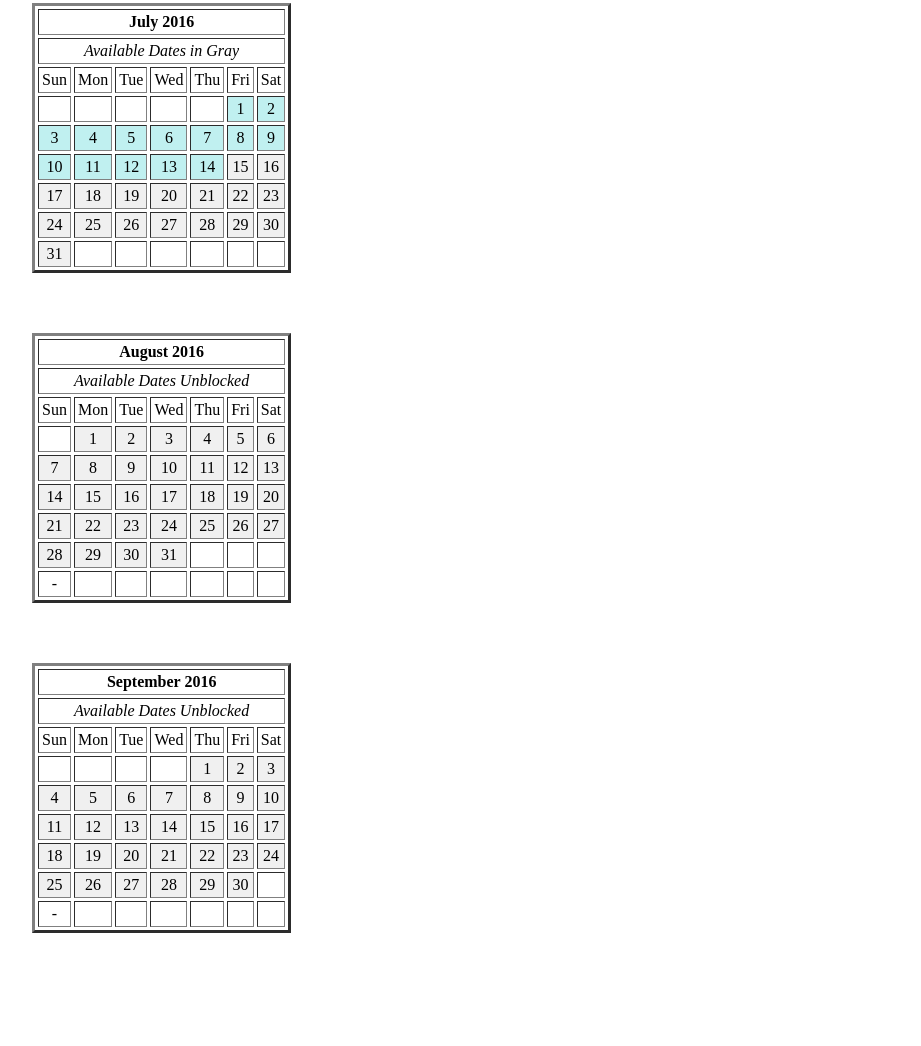
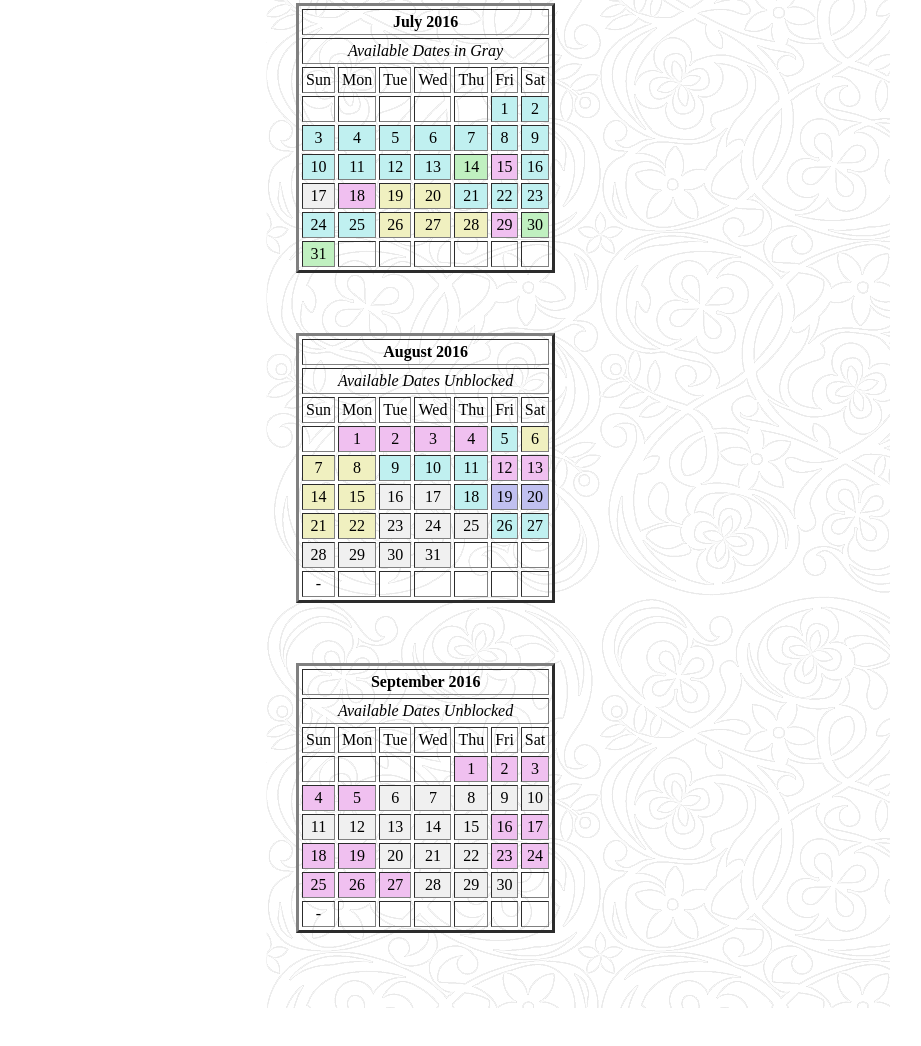
Before and after one commit to radishpower/brickowski, a plain HTML site: page index.html in a window 1280 px wide. Shown: the part 1414-2460 px from the top of the page, without its empty margins (62-983 px from the left). Drawn offline with nearby package versions, Linux system fonts and the light colour scheme; a script that the page names is missing; a web font is replaced by a local one.

Commit message:
Updating the currently deployed system

```diff
--- a/base.css
+++ b/base.css
@@ -3,13 +3,16 @@ body {
   padding: 0 0;
 }
 
+h1 { font-family: 'Amatica SC', cursive; font-size: 200%; }
+
 h5 {
   font-family: 'Amatica SC', cursive;
+  font-size: 120%;
 }
 
 #container {
-  margin-left: 1em;
-  width: 720px;
+  margin: auto;
+  max-width: 720px;
 }
 
 .insection {
@@ -102,48 +105,3 @@ h5 {
   width: 300px;
   margin: 30px 30px;
 }
-
-.archive_photos {
-  position: relative;
-  height: 400px;
-  width: 100%;
-  overflow: hidden;
-}
-
-.archive_photos_before {
-  float: left;
-  width: 50%;
-  height: 260px;
-  overflow: hidden;
-}
-
-.archive_photos_before h1 {
-  position: absolute;
-  color: white;
-  top: 0;
-  left: 17;
-}
-
-.archive_photos_before img {
-  float: left;
-  width: 100%;
-}
-
-.archive_photos_after {
-  float: right;
-  width: 50%;
-  height: 260px;
-  overflow: hidden;
-}
-
-.archive_photos_after h1 {
-  position: absolute;
-  color: white;
-  top: 0;
-  right: 17;
-}
-
-.archive_photos_after img {
-  float: right;
-  width: 100%;
-}
--- a/index.html
+++ b/index.html
@@ -62,7 +62,7 @@
     <div class="insection">
 
 	<h1>Stay With Us. Play With Us in San Francisco.</h1>
-	<p>We are a household of six shaping our lives in the heart of SF. The use of Brickowski Bricks help us figure out what things and activities we like. With Brickowski Bricks, you can spend evenings in our home, buy things we make, and services we provide. You can also follow how we stay active and how we make our SF lifestyle work. To visit for a few evenings, send an email to someone you know who lives here and/or brickowski-bugs@googlegroups.com</p>
+	<p>We are a household of six shaping our lives in the heart of SF. The use of Brickowski Bricks help us figure out what things and activities we like. With Brickowski Bricks, you can spend evenings in our home, buy things we make, and services we provide. You can also follow how we stay active and how we make our SF lifestyle work. To visit for a few evenings, send an email to someone you know who lives here and/or inquiry@brickowski.com</p>
 
     </div>
 
@@ -114,30 +114,30 @@
 	<TD bgcolor="#c0f0f0" ALIGN=center>11</TD>
 	<TD bgcolor="#c0f0f0" ALIGN=center>12</TD>
 	<TD bgcolor="#c0f0f0" ALIGN=center>13</TD>
-	<TD bgcolor="#c0f0f0" ALIGN=center>14</TD>
-	<TD bgcolor="#f0f0f0" ALIGN=center>15</TD>
-	<TD bgcolor="#f0f0f0" ALIGN=center>16</TD>
+	<TD bgcolor="#c0f0c0" ALIGN=center>14</TD>
+	<TD bgcolor="#f0c0f0" ALIGN=center>15</TD>
+	<TD bgcolor="#c0f0f0" ALIGN=center>16</TD>
 	</TR>
 	<TR>
 	<TD bgcolor="#f0f0f0" ALIGN=center>17</TD>
-	<TD bgcolor="#f0f0f0" ALIGN=center>18</TD>
-	<TD bgcolor="#f0f0f0" ALIGN=center>19</TD>
-	<TD bgcolor="#f0f0f0" ALIGN=center>20</TD>
-	<TD bgcolor="#f0f0f0" ALIGN=center>21</TD>
-	<TD bgcolor="#f0f0f0" ALIGN=center>22</TD>
-	<TD bgcolor="#f0f0f0" ALIGN=center>23</TD>
+	<TD bgcolor="#f0bff0" ALIGN=center>18</TD>
+	<TD bgcolor="#f0f0c0" ALIGN=center>19</TD>
+	<TD bgcolor="#f0f0c0" ALIGN=center>20</TD>
+	<TD bgcolor="#c0f0f0" ALIGN=center>21</TD>
+	<TD bgcolor="#c0f0f0" ALIGN=center>22</TD>
+	<TD bgcolor="#c0f0f0" ALIGN=center>23</TD>
 	</TR>
 	<TR>
-	<TD bgcolor="#f0f0f0" ALIGN=center>24</TD>
-	<TD bgcolor="#f0f0f0" ALIGN=center>25</TD>
-	<TD bgcolor="#f0f0f0" ALIGN=center>26</TD>
-	<TD bgcolor="#f0f0f0" ALIGN=center>27</TD>
-	<TD bgcolor="#f0f0f0" ALIGN=center>28</TD>
-	<TD bgcolor="#f0f0f0" ALIGN=center>29</TD>
-	<TD bgcolor="#f0f0f0" ALIGN=center>30</TD>
+	<TD bgcolor="#c0f0f0" ALIGN=center>24</TD>
+	<TD bgcolor="#c0f0f0" ALIGN=center>25</TD>
+	<TD bgcolor="#f0f0c0" ALIGN=center>26</TD>
+	<TD bgcolor="#f0f0c0" ALIGN=center>27</TD>
+	<TD bgcolor="#f0f0c0" ALIGN=center>28</TD>
+	<TD bgcolor="#f0c0f0" ALIGN=center>29</TD>
+	<TD bgcolor="#c0f0c0" ALIGN=center>30</TD>
 	</TR>
 	<TR>
-	<TD bgcolor="#f0f0f0" ALIGN=center>31</TD>
+	<TD bgcolor="#c0f0c0" ALIGN=center>31</TD>
 	<TD ALIGN=center></TD>
 	<TD ALIGN=center></TD>
 	<TD ALIGN=center></TD>
@@ -169,39 +169,39 @@
 	</TR>
 	<TR>
 	<TD ALIGN=center></TD>
-	<TD bgcolor="#f0f0f0" ALIGN=center>1</TD>
-	<TD bgcolor="#f0f0f0" ALIGN=center>2</TD>
-	<TD bgcolor="#f0f0f0" ALIGN=center>3</TD>
-	<TD bgcolor="#f0f0f0" ALIGN=center>4</TD>
-	<TD bgcolor="#f0f0f0" ALIGN=center>5</TD>
-	<TD bgcolor="#f0f0f0" ALIGN=center>6</TD>
+	<TD bgcolor="#f0c0f0" ALIGN=center>1</TD>
+	<TD bgcolor="#f0c0f0" ALIGN=center>2</TD>
+	<TD bgcolor="#f0c0f0" ALIGN=center>3</TD>
+	<TD bgcolor="#f0c0f0" ALIGN=center>4</TD>
+	<TD bgcolor="#c0f0f0" ALIGN=center>5</TD>
+	<TD bgcolor="#f0f0c0" ALIGN=center>6</TD>
 	</TR>
 	<TR>
-	<TD bgcolor="#f0f0f0" ALIGN=center>7</TD>
-	<TD bgcolor="#f0f0f0" ALIGN=center>8</TD>
-	<TD bgcolor="#f0f0f0" ALIGN=center>9</TD>
-	<TD bgcolor="#f0f0f0" ALIGN=center>10</TD>
-	<TD bgcolor="#f0f0f0" ALIGN=center>11</TD>
-	<TD bgcolor="#f0f0f0" ALIGN=center>12</TD>
-	<TD bgcolor="#f0f0f0" ALIGN=center>13</TD>
+	<TD bgcolor="#f0f0c0" ALIGN=center>7</TD>
+	<TD bgcolor="#f0f0c0" ALIGN=center>8</TD>
+	<TD bgcolor="#c0f0f0" ALIGN=center>9</TD>
+	<TD bgcolor="#c0f0f0" ALIGN=center>10</TD>
+	<TD bgcolor="#c0f0f0" ALIGN=center>11</TD>
+	<TD bgcolor="#f0c0f0" ALIGN=center>12</TD>
+	<TD bgcolor="#f0c0f0" ALIGN=center>13</TD>
 	</TR>
 	<TR>
-	<TD bgcolor="#f0f0f0" ALIGN=center>14</TD>
-	<TD bgcolor="#f0f0f0" ALIGN=center>15</TD>
+	<TD bgcolor="#f0f0c0" ALIGN=center>14</TD>
+	<TD bgcolor="#f0f0c0" ALIGN=center>15</TD>
 	<TD bgcolor="#f0f0f0" ALIGN=center>16</TD>
 	<TD bgcolor="#f0f0f0" ALIGN=center>17</TD>
-	<TD bgcolor="#f0f0f0" ALIGN=center>18</TD>
-	<TD bgcolor="#f0f0f0" ALIGN=center>19</TD>
-	<TD bgcolor="#f0f0f0" ALIGN=center>20</TD>
+	<TD bgcolor="#c0f0f0" ALIGN=center>18</TD>
+	<TD bgcolor="#c0c0f0" ALIGN=center>19</TD>
+	<TD bgcolor="#c0c0f0" ALIGN=center>20</TD>
 	</TR>
 	<TR>
-	<TD bgcolor="#f0f0f0" ALIGN=center>21</TD>
-	<TD bgcolor="#f0f0f0" ALIGN=center>22</TD>
+	<TD bgcolor="#f0f0c0" ALIGN=center>21</TD>
+	<TD bgcolor="#f0f0c0" ALIGN=center>22</TD>
 	<TD bgcolor="#f0f0f0" ALIGN=center>23</TD>
 	<TD bgcolor="#f0f0f0" ALIGN=center>24</TD>
 	<TD bgcolor="#f0f0f0" ALIGN=center>25</TD>
-	<TD bgcolor="#f0f0f0" ALIGN=center>26</TD>
-	<TD bgcolor="#f0f0f0" ALIGN=center>27</TD>
+	<TD bgcolor="#c0f0f0" ALIGN=center>26</TD>
+	<TD bgcolor="#c0f0f0" ALIGN=center>27</TD>
 	</TR>
 	<TR>
 	<TD bgcolor="#f0f0f0" ALIGN=center>28</TD>
@@ -248,13 +248,13 @@
 	<TD ALIGN=center></TD>
 	<TD ALIGN=center></TD>
 	<TD ALIGN=center></TD>
-	<TD bgcolor="#f0f0f0" ALIGN=center>1</TD>
-	<TD bgcolor="#f0f0f0" ALIGN=center>2</TD>
-	<TD bgcolor="#f0f0f0" ALIGN=center>3</TD>
+	<TD bgcolor="#f0c0f0" ALIGN=center>1</TD>
+	<TD bgcolor="#f0c0f0" ALIGN=center>2</TD>
+	<TD bgcolor="#f0c0f0" ALIGN=center>3</TD>
 	</TR>
 	<TR>
-	<TD bgcolor="#f0f0f0" ALIGN=center>4</TD>
-	<TD bgcolor="#f0f0f0" ALIGN=center>5</TD>
+	<TD bgcolor="#f0c0f0" ALIGN=center>4</TD>
+	<TD bgcolor="#f0c0f0" ALIGN=center>5</TD>
 	<TD bgcolor="#f0f0f0" ALIGN=center>6</TD>
 	<TD bgcolor="#f0f0f0" ALIGN=center>7</TD>
 	<TD bgcolor="#f0f0f0" ALIGN=center>8</TD>
@@ -267,22 +267,22 @@
 	<TD bgcolor="#f0f0f0" ALIGN=center>13</TD>
 	<TD bgcolor="#f0f0f0" ALIGN=center>14</TD>
 	<TD bgcolor="#f0f0f0" ALIGN=center>15</TD>
-	<TD bgcolor="#f0f0f0" ALIGN=center>16</TD>
-	<TD bgcolor="#f0f0f0" ALIGN=center>17</TD>
+	<TD bgcolor="#f0c0f0" ALIGN=center>16</TD>
+	<TD bgcolor="#f0c0f0" ALIGN=center>17</TD>
 	</TR>
 	<TR>
-	<TD bgcolor="#f0f0f0" ALIGN=center>18</TD>
-	<TD bgcolor="#f0f0f0" ALIGN=center>19</TD>
+	<TD bgcolor="#f0c0f0" ALIGN=center>18</TD>
+	<TD bgcolor="#f0c0f0" ALIGN=center>19</TD>
 	<TD bgcolor="#f0f0f0" ALIGN=center>20</TD>
 	<TD bgcolor="#f0f0f0" ALIGN=center>21</TD>
 	<TD bgcolor="#f0f0f0" ALIGN=center>22</TD>
-	<TD bgcolor="#f0f0f0" ALIGN=center>23</TD>
-	<TD bgcolor="#f0f0f0" ALIGN=center>24</TD>
+	<TD bgcolor="#f0c0f0" ALIGN=center>23</TD>
+	<TD bgcolor="#f0c0f0" ALIGN=center>24</TD>
 	</TR>
 	<TR>
-	<TD bgcolor="#f0f0f0" ALIGN=center>25</TD>
-	<TD bgcolor="#f0f0f0" ALIGN=center>26</TD>
-	<TD bgcolor="#f0f0f0" ALIGN=center>27</TD>
+	<TD bgcolor="#f0c0f0" ALIGN=center>25</TD>
+	<TD bgcolor="#f0c0f0" ALIGN=center>26</TD>
+	<TD bgcolor="#f0c0f0" ALIGN=center>27</TD>
 	<TD bgcolor="#f0f0f0" ALIGN=center>28</TD>
 	<TD bgcolor="#f0f0f0" ALIGN=center>29</TD>
 	<TD bgcolor="#f0f0f0" ALIGN=center>30</TD>
```
Also changed, not shown: imgs/backyard_1000x540.png, imgs/kitty_1000x540.png (added), imgs/major_TSG.png (added), imgs/pattern.png (added), 1 other file.
